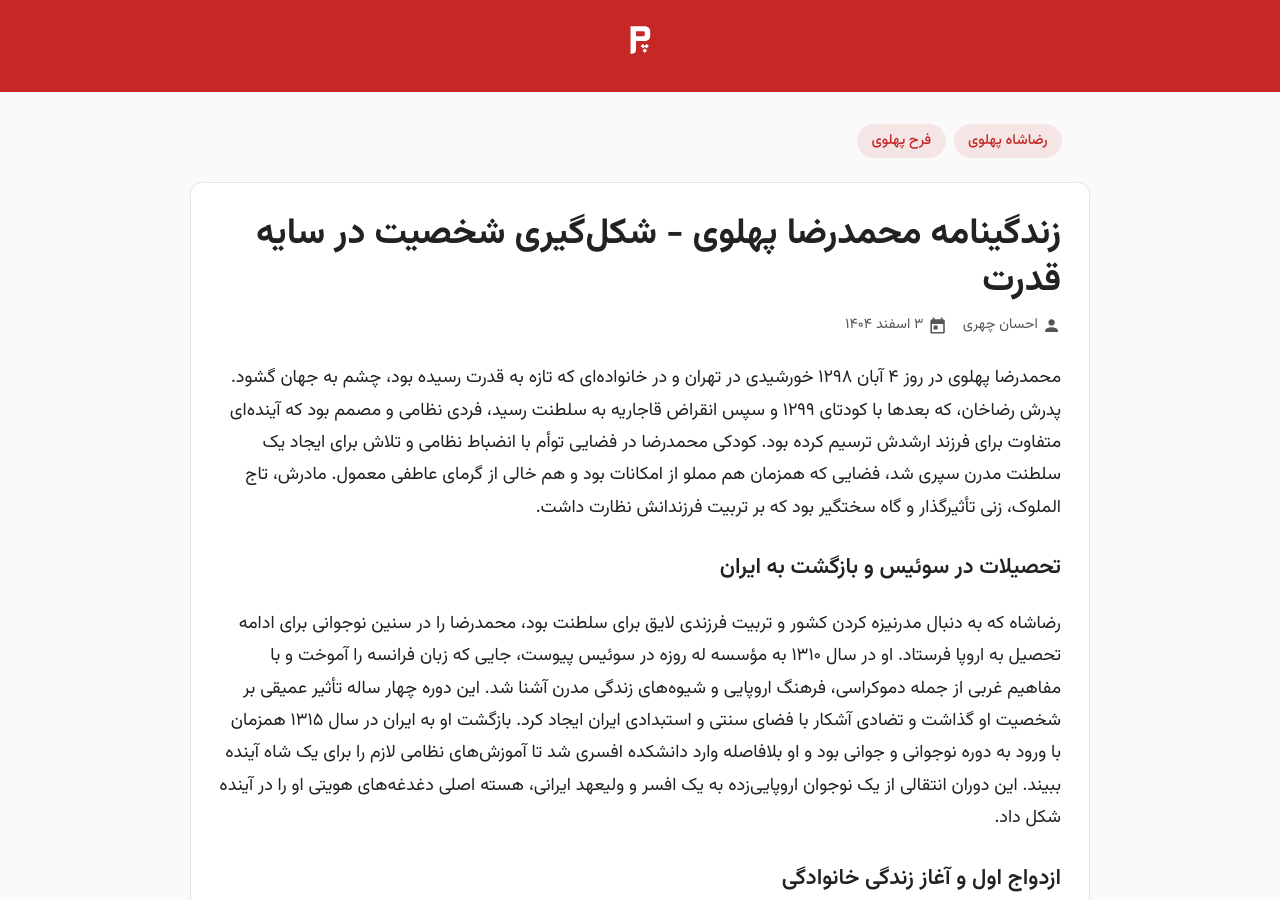
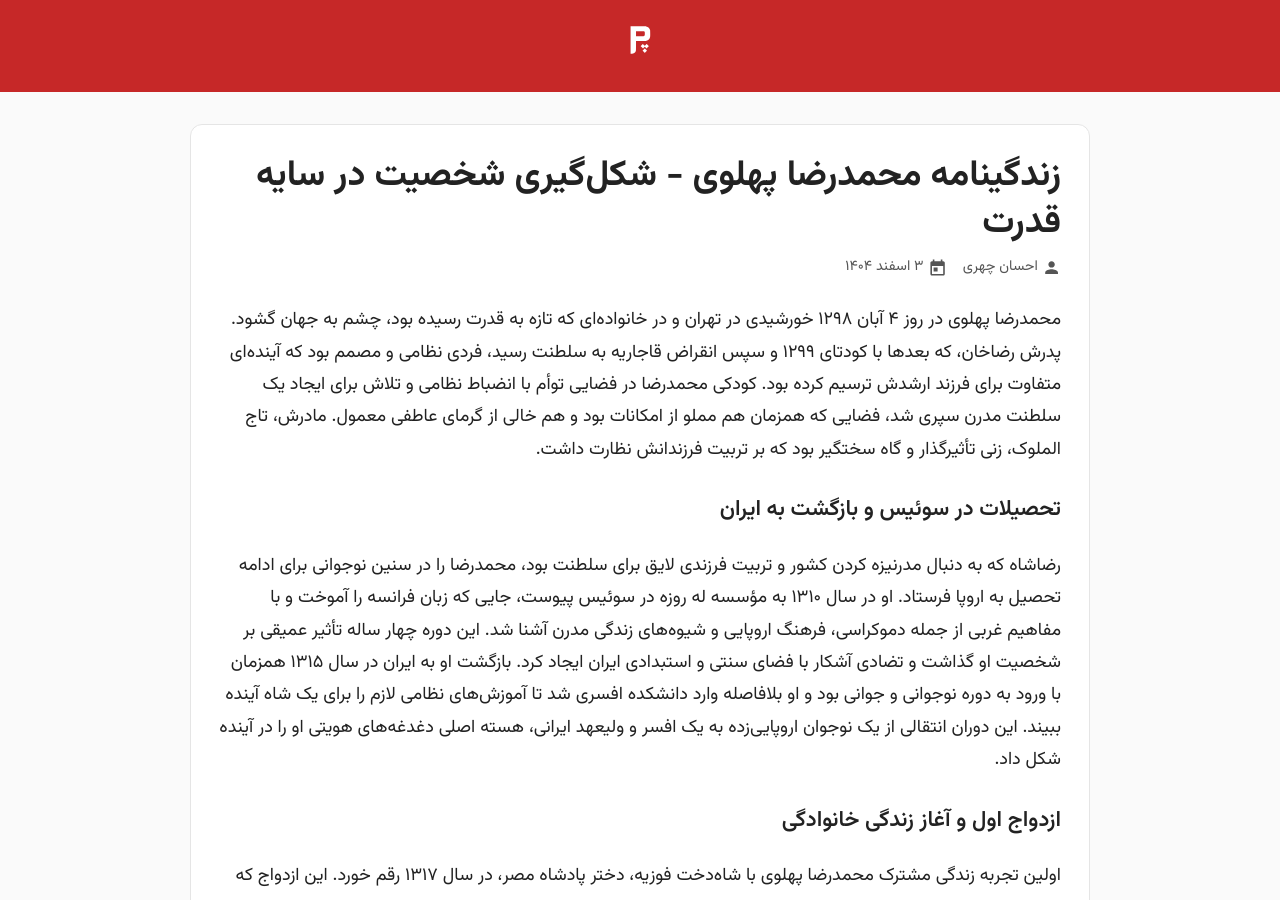
Before and after one commit to darkblog/darkblog.github.io, a Jekyll site: the page built from _posts/2026-2-22-mohammadreza-pahlavi.md, in a window 1280 px wide and 900 px high. Built offline with Jekyll 4.4.1, drawn with Linux system fonts in a browser that asks for light colours.

Commit message:
Update post.html

```diff
--- a/_layouts/post.html
+++ b/_layouts/post.html
@@ -539,21 +539,6 @@
     <main>
       <div class="container">
 
-        {% if page.categories and page.categories.size > 0 %}
-          {% assign valid_categories = page.categories | where_exp: "cat", "cat.title != '' and cat.title != nil" %}
-          {% if valid_categories.size > 0 %}
-          <nav class="breadcrumb" aria-label="مسیر راهنما">
-            <ol>
-              {% for category in valid_categories %}
-              <li>
-                <a href="{{ category.url }}">{{ category.title }}</a>
-              </li>
-              {% endfor %}
-            </ol>
-          </nav>
-          {% endif %}
-        {% endif %}
-
         <article class="post-card">
           <h1 class="post-title">{{ page.title }}</h1>
 
```
